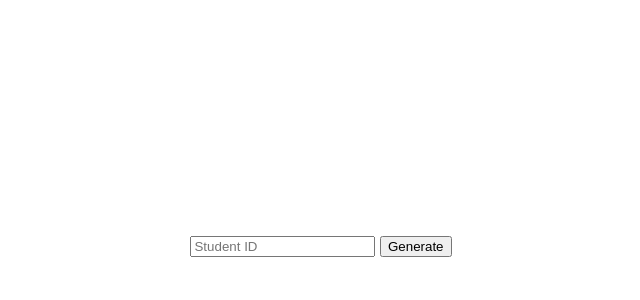
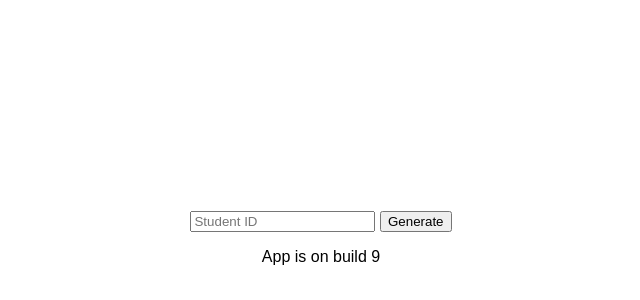
Before and after one commit to 360ied/autoqrlmao, a plain HTML site: page index.html in a window 1280 px wide. Shown: the part 162-462 px from the top of the page, without its empty margins (319-959 px from the left). Drawn offline with Linux system fonts and the light colour scheme.

Commit message:
add build number to app

```diff
--- a/index.html
+++ b/index.html
@@ -25,6 +25,7 @@
         <input type="text" id="student-id-input" name="student-id" placeholder="Student ID" required />
         <button>Generate</button>
       </form>
+      <p>App is on build 9</p>
     </div>
   </body>
 </html>
```
